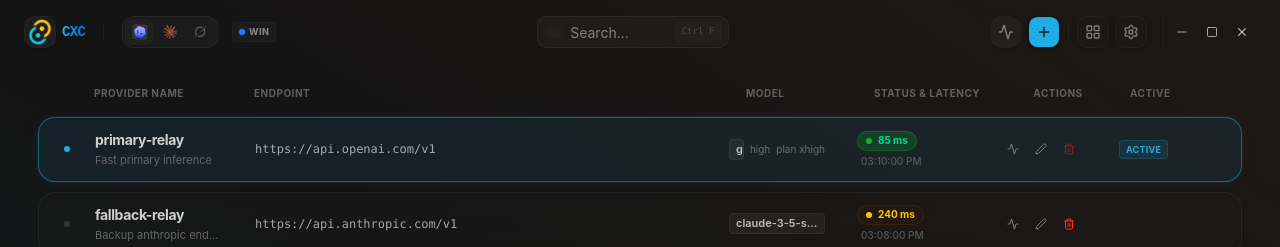
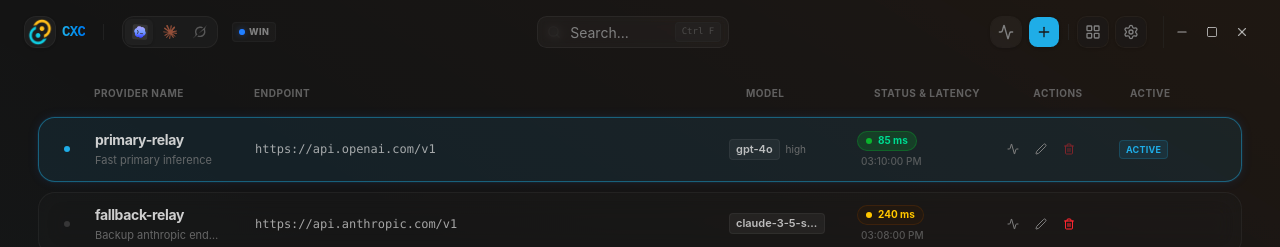
Before and after one commit to zhang3say/cxc, a React (Vite) app in the folder cxc-desktop/: page / in a window 1280 px wide. Shown: the top 247 px of the page. Built offline with nearby package versions, Linux system fonts and the light colour scheme.

Commit message:
fix: 列表不再显示 Codex 计划模式档位
列表只保留推理档位。计划模式仍可在卡片和编辑表单里查看。

```diff
--- a/cxc-desktop/src/App.tsx
+++ b/cxc-desktop/src/App.tsx
@@ -2142,9 +2142,6 @@
                             {p.reasoning_effort ? (
                               <span className="text-[10px] text-muted-foreground/80 shrink-0">{p.reasoning_effort}</span>
                             ) : null}
-                            {p.plan_reasoning_effort ? (
-                              <span className="text-[10px] text-muted-foreground/80 shrink-0">plan {p.plan_reasoning_effort}</span>
-                            ) : null}
                           </div>
 
                           {/* Latency & Status column using renderStatus */}
```
